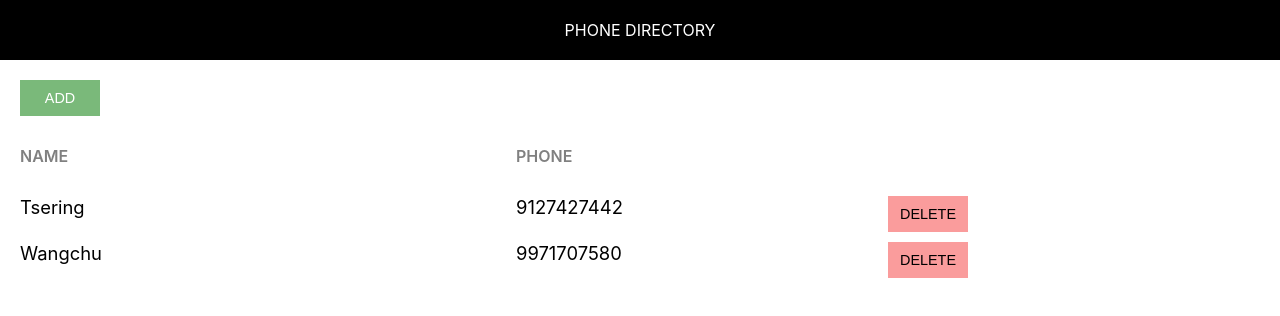
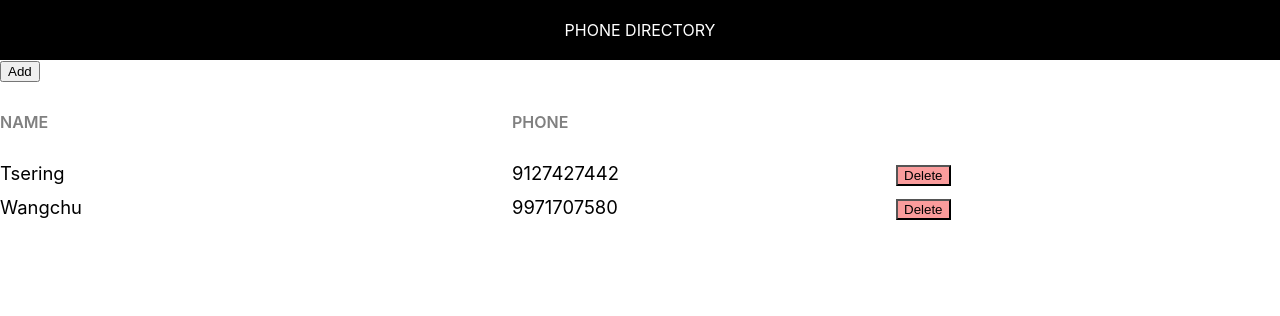
Before and after one commit to tsering651/phone-directory, a React (Create React App) app: page / in a window 1280 px wide. Shown: the top 316 px of the page. Built offline with nearby package versions, Linux system fonts and the light colour scheme.

Commit message:
state added to app and addsubscribers

```diff
--- a/src/App.css
+++ b/src/App.css
@@ -1,22 +1,5 @@
-.component-body-container {
-    padding: 20px;
-}
 
-.custom-btn {
-    padding: 10px;
-    border: none;
-    margin-right: 10px;
-    text-transform: uppercase;
-    width: 80px;
-    font-size: 0.9rem;
-    cursor: pointer;
-    outline: none;
-}
 
-.add-btn {
-    background: #7ab97a;
-    color: #fff;
-}
 
 .grid-container {
     display: grid;
```
